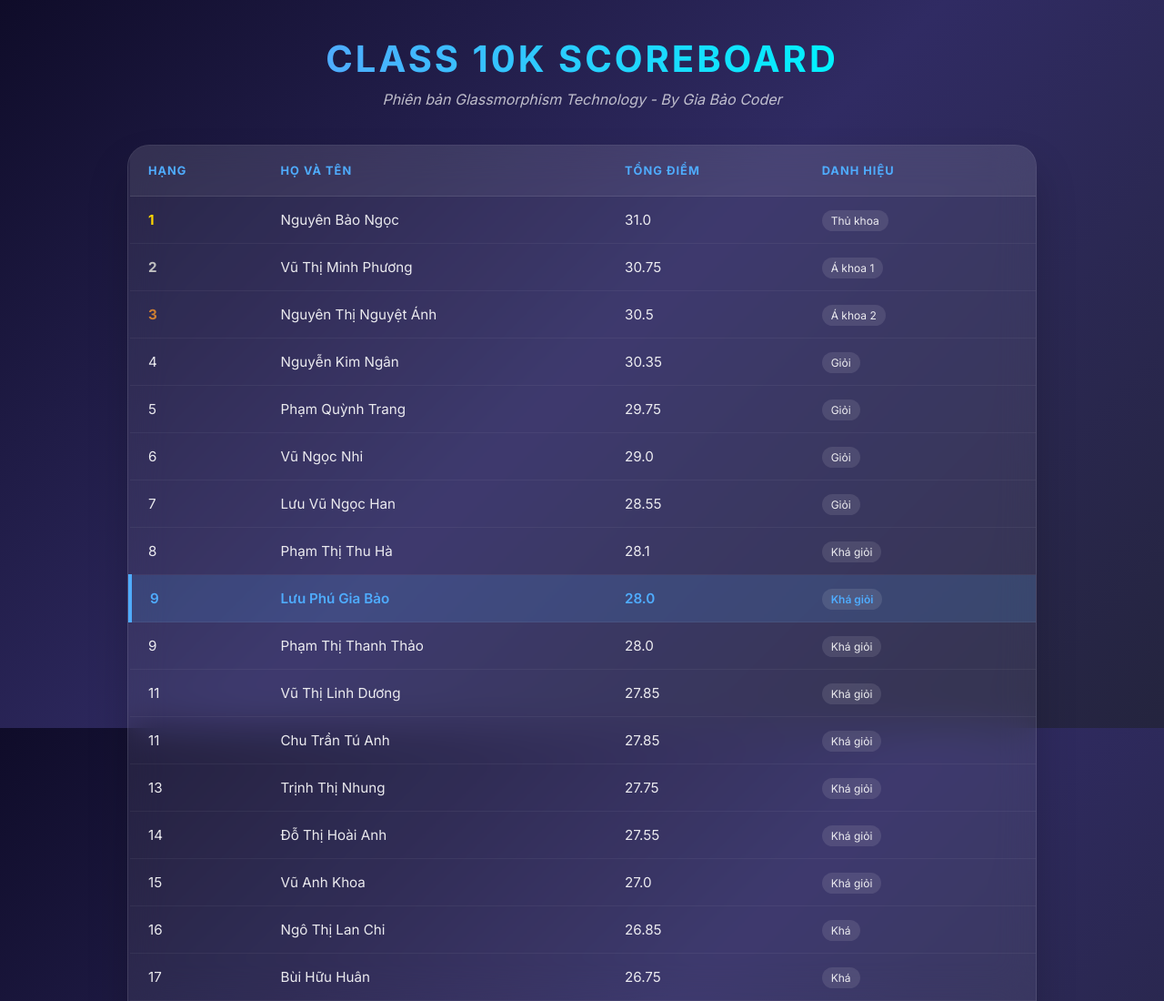
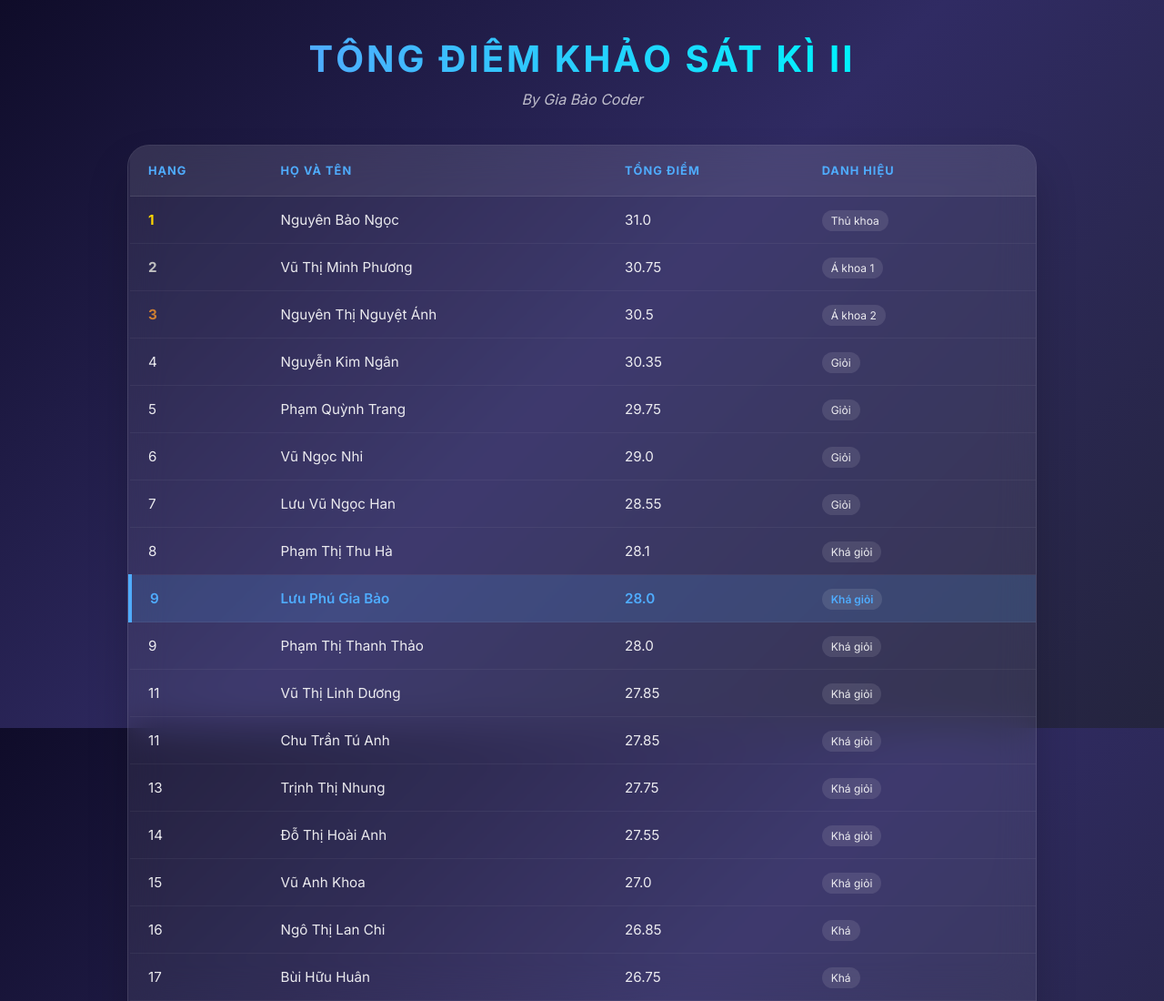
Before and after one commit to linkvnd/10K, a plain HTML site: page index.html in a window 1280 px wide. Shown: the top 1100 px of the page at 91% size. Drawn offline with Linux system fonts and the light colour scheme.

Commit message:
Update index.html

```diff
--- a/index.html
+++ b/index.html
@@ -145,8 +145,8 @@
 <body>
 
     <div class="header">
-        <h1>Class 10K Scoreboard</h1>
-        <p>Phiên bản Glassmorphism Technology - By Gia Bảo Coder</p>
+    <h1> TỔNG ĐIỂM KHẢO SÁT KÌ II </h1></h1>
+        <p> By Gia Bảo Coder </p>
     </div>
 
     <div class="dashboard">
```
